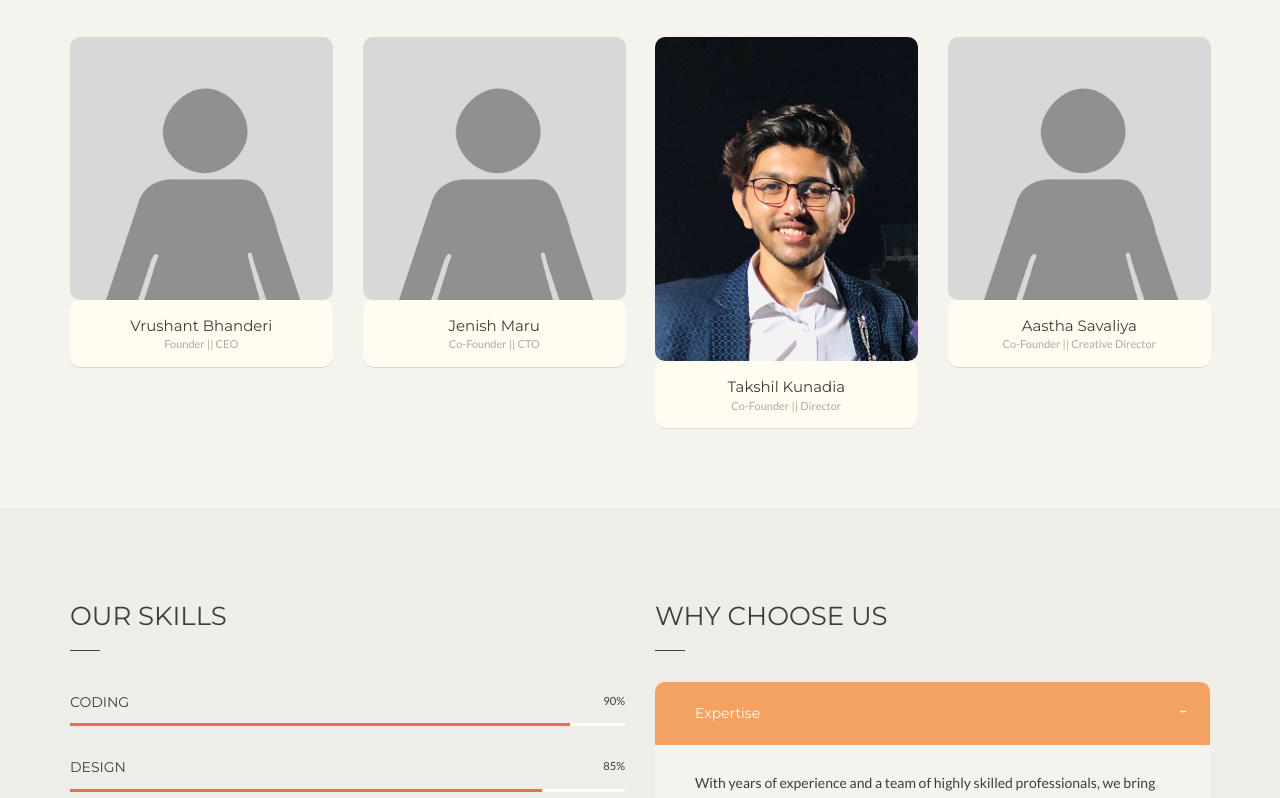
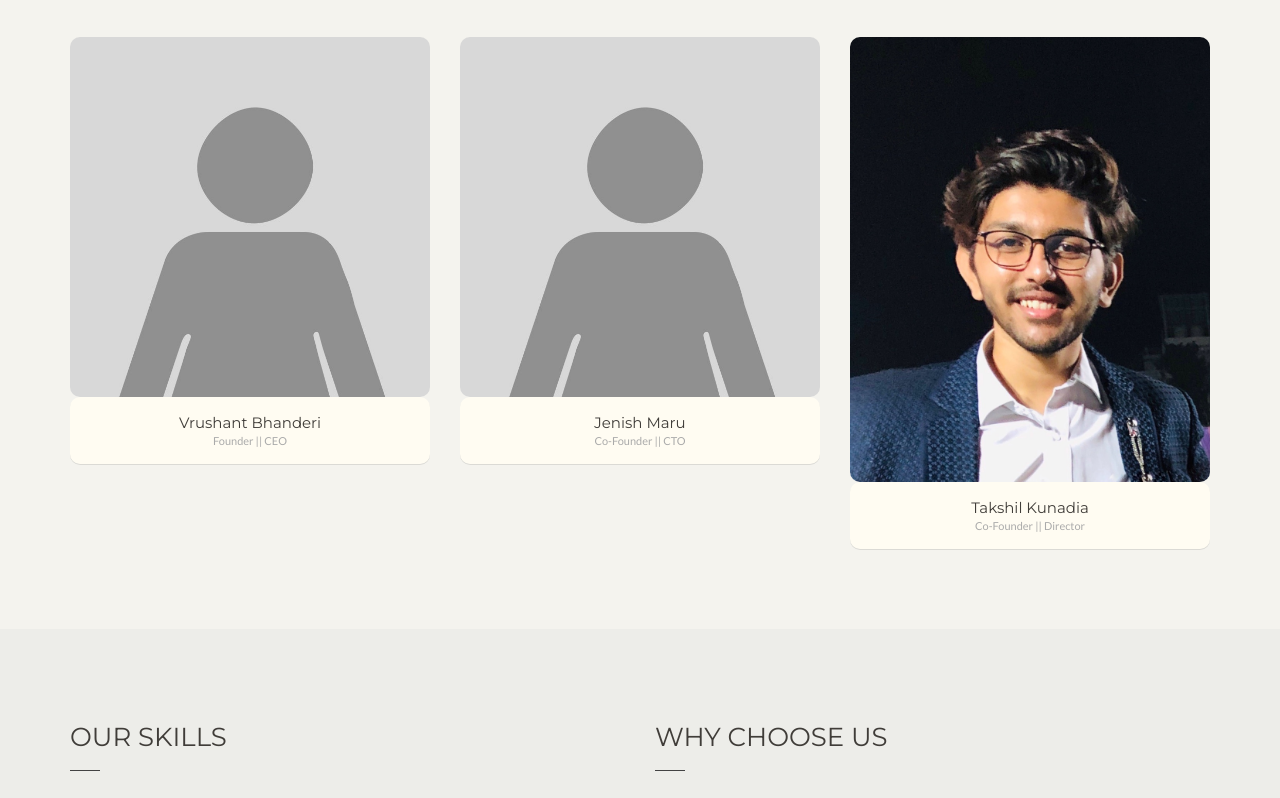
Before and after one commit to codesstudio/Company-Site, a plain HTML site: page index.html in a window 1280 px wide. Shown: the part 3573-4371 px from the top of the page. Drawn offline with Linux system fonts and the light colour scheme.

Commit message:
fix: Team member section

```diff
--- a/index.html
+++ b/index.html
@@ -1048,9 +1048,9 @@
         </div>
         <!-- /.row -->
 
-        <div class="row">
-          <!-- === Team Item 1 === -->
-          <div class="col-md-3 col-sm-6 col-xs-6 p-bottom-30">
+        <div class   = "row">
+             <!--  === Team Item 1 === -->
+        <div class   = "col-md-4 col-sm-4 col-xs-4 p-bottom-30">
             <div
               class="team-item wow zoomIn"
               data-wow-duration="1s"
@@ -1075,7 +1075,7 @@
           <!-- /.col -->
 
           <!-- === Team Item 2 === -->
-          <div class="col-md-3 col-sm-6 col-xs-6 p-bottom-30">
+          <div class="col-md-4 col-sm-4 col-xs-4 p-bottom-30">
             <div
               class="team-item wow zoomIn"
               data-wow-duration="1s"
@@ -1100,7 +1100,7 @@
           <!-- /.col -->
 
           <!-- === Team Item 3 === -->
-          <div class="col-md-3 col-sm-6 col-xs-6 p-bottom-30">
+          <div class="col-md-4 col-sm-4 col-xs-4 p-bottom-30">
             <div
               class="team-item wow zoomIn"
               data-wow-duration="1s"
@@ -1129,7 +1129,7 @@
 
           <!-- === Team Item 4 === -->
 
-          <div class="col-md-3 col-sm-6 col-xs-6 p-bottom-30">
+          <!-- <div class="col-md-3 col-sm-6 col-xs-6 p-bottom-30">
             <div
               class="team-item wow zoomIn"
               data-wow-duration="1s"
@@ -1145,17 +1145,17 @@
                 </div>
                 <img src="img/team/4.jpg" alt="" />
               </div>
-              <!-- /.team-item-image -->
-              <div class="team-item-info">
+             /.team-item-image -->
+              <!-- <div class="team-item-info">
                 <div class="team-item-name">Aastha Savaliya</div>
                 <div class="team-item-position">
                   Co-Founder || Creative Director
                 </div>
-              </div>
+              </div> -->
               <!-- /.team-item-info -->
-            </div>
-            <!-- /.team-item -->
-          </div>
+            <!-- </div>
+            /.team-item
+          </div> -->
           <!-- /.col -->
         </div>
         <!-- /.row -->
```
